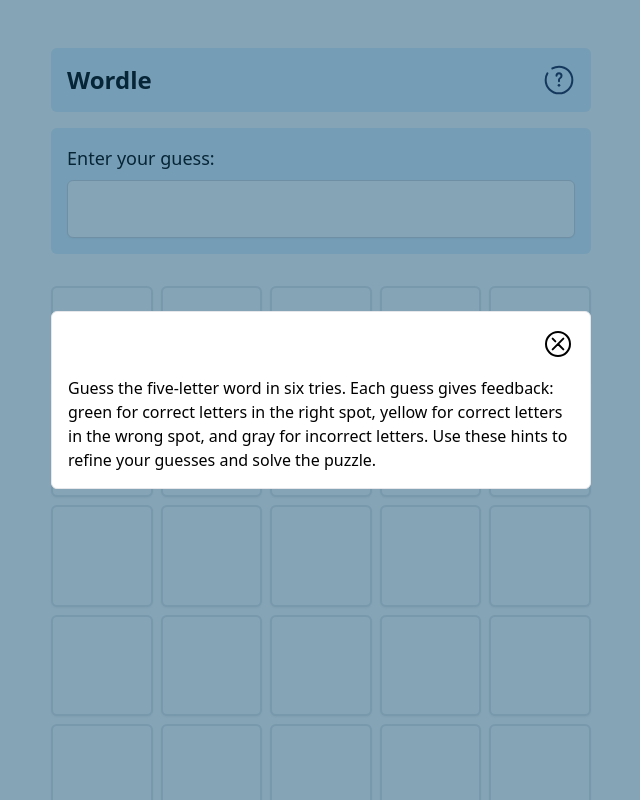
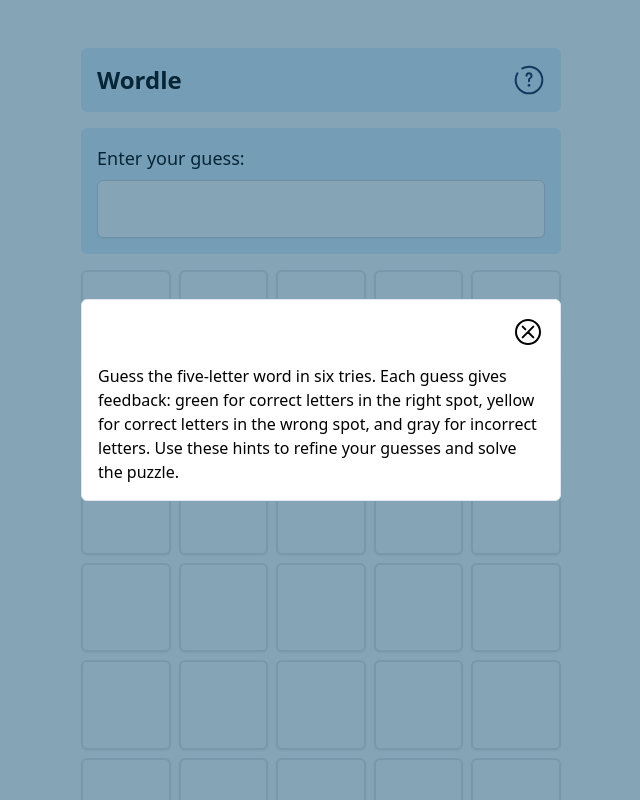
Before and after one commit to amitkbiswas01/wordle-basic, a React (Vite) app: page / in a window 1280 px wide. Both pictures are taken after a click on the button "How to play". Shown: the top 800 px of the page, without its empty margins (319-959 px from the left). Built offline with nearby package versions, Linux system fonts and the light colour scheme.

Commit message:
feat: add modal theme, fix styles

```diff
--- a/src/App.tsx
+++ b/src/App.tsx
@@ -14,6 +14,7 @@
   const [modal, setModal] = React.useState<TModal>({
     isVisible: false,
     message: null,
+    theme: "general",
   });
   const [guesses, setGuesses] = React.useState<TGuessResult[]>([]);
   const [gameStatus, setGameStatus] = React.useState<TGameStatus>("running");
@@ -28,6 +29,7 @@
       setModal({
         isVisible: true,
         message: `${GAME_LOST} ${ANSWER}`,
+        theme: "failure",
       });
       setGameStatus("lost");
     }
@@ -40,13 +42,14 @@
       setModal({
         isVisible: true,
         message: `${GAME_WON} ${updatedGuesses.length} tries!`,
+        theme: "success",
       });
       setGameStatus("won");
     }
   };
 
   return (
-    <div className="w-full max-w-[540px] mx-auto relative flex flex-col items-center gap-4">
+    <div className="w-full max-w-[480px] mx-auto relative flex flex-col items-center gap-4">
       {modal.isVisible && <Modal modal={modal} setModal={setModal} />}
       <Header setModal={setModal} />
       <GuessInput handleGuessInput={handleGuessInput} gameStatus={gameStatus} />
--- a/src/components/Guesses.tsx
+++ b/src/components/Guesses.tsx
@@ -4,7 +4,7 @@
 
 function Guesses({ guesses }: { guesses: TGuessResult[] }) {
   return (
-    <div className="w-full my-4 flex flex-col gap-2">
+    <div className="w-full flex flex-col gap-2">
       {Array(NUM_OF_TRIES)
         .fill(null)
         .map((_, index) => {
--- a/src/components/Modal.tsx
+++ b/src/components/Modal.tsx
@@ -1,4 +1,3 @@
-import React, { useEffect, useRef } from "react";
 import { TModal } from "@/types";
 import CrossCircleLogo from "@/assets/cross-circle.svg";
 
@@ -7,17 +6,16 @@
   setModal: React.Dispatch<React.SetStateAction<TModal>>;
 };
 
+const getModalBg = (theme: TModal["theme"]) => {
+  if (theme === "failure") return "text-white bg-red-600 border-red-900";
+  if (theme === "success") return "text-white bg-green-600 border-green-900";
+
+  return "bg-white";
+};
+
 function Modal({ modal, setModal }: TModalProp) {
-  const modalRef = useRef<HTMLDivElement>(null);
-
-  useEffect(() => {
-    if (modal.isVisible) {
-      modalRef.current?.focus();
-    }
-  }, [modal.isVisible]);
-
   const closeModal = () => {
-    setModal({ isVisible: false, message: null });
+    setModal({ isVisible: false, message: null, theme: "general" });
   };
 
   return (
@@ -28,12 +26,14 @@
       aria-modal="true"
     >
       <div
-        ref={modalRef}
         tabIndex={-1}
-        className="w-full max-w-[540px] p-4 bg-white border rounded-md flex flex-col items-start gap-4"
+        className={
+          "w-full max-w-[480px] p-4 border rounded-md flex flex-col items-start gap-4 " +
+          getModalBg(modal.theme)
+        }
       >
         <button
-          className="hover:scale-110 transform self-end"
+          className="hover:scale-110 transform self-end text-inherit"
           onClick={closeModal}
           aria-label="Close modal"
         >
--- a/src/types.ts
+++ b/src/types.ts
@@ -1,6 +1,7 @@
 export type TModal = {
   isVisible: boolean;
   message: string | null;
+  theme: "success" | "failure" | "general";
 };
 
 export type TGameStatus = "running" | "won" | "lost";
```
